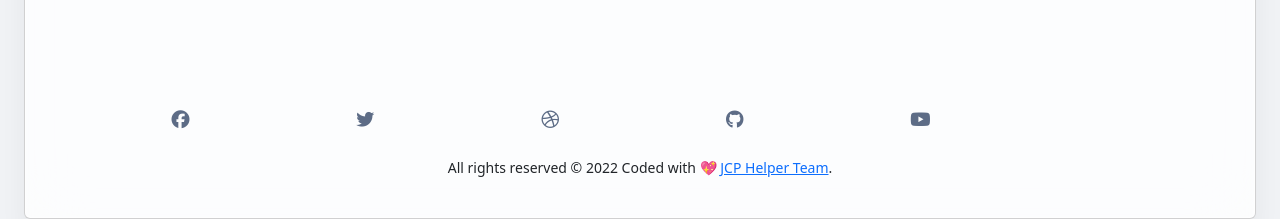
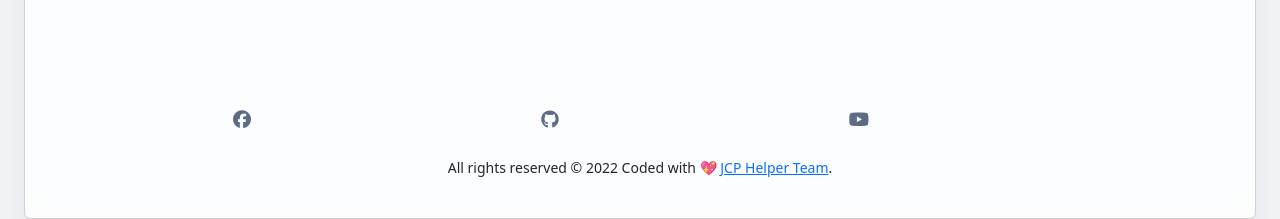
Before and after one commit to UlisesJuarez/JCP_helper-banco-de-datos, a Flask app: page / in a window 1280 px wide. Shown: the part 1909-2128 px from the top of the page. Run offline with Flask 2, Linux system fonts and the light colour scheme; some libraries are stand-ins or nearby versions.

Commit message:
enlace de documentacion funcionando

```diff
--- a/templates/index.html
+++ b/templates/index.html
@@ -61,14 +61,14 @@
                 </li>
 
                 <li class="nav-item ms-lg-auto">
-                  <a href="#" class="nav-link ps-2 d-flex cursor-pointer align-items-center" target="_blank" id="dropdownMenuDocs"
+                  <a href="https://documenter.getpostman.com/view/19268642/2s83tCMDkK" class="nav-link ps-2 d-flex cursor-pointer align-items-center" target="_blank" id="dropdownMenuDocs"
                     data-bs-toggle="dropdown" aria-expanded="false">
                     <i class="material-icons opacity-6 me-2 text-md">article</i>
                     Docs
                   </a>
                 </li>
                 <li class="nav-item ms-lg-auto">
-                  <a class="nav-link nav-link-icon me-2" href="#"
+                  <a class="nav-link nav-link-icon me-2" href="https://github.com/UlisesJuarez/JCP_helper-banco-de-datos"
                     target="_blank">
                     <i class="fa fa-github me-1"></i>
                     <p class="d-inline text-sm z-index-1 font-weight-bold" data-bs-toggle="tooltip"
@@ -208,7 +208,7 @@
               <p class="lead text-white opacity-8">Elaborada con ayuda de Postman, acceda y vea como realizar los diferentes tipos
                 de peticiones en la API, en diferentes lenguajes paso por paso.
               </p>
-              <a href="#"
+              <a href="https://documenter.getpostman.com/view/19268642/2s83tCMDkK"
                 class="text-white icon-move-right">
                 Leer docs.
                 <i class="fas fa-arrow-right text-sm ms-1"></i>
@@ -231,20 +231,7 @@
                 </li>
 
                 <li class="nav-item">
-                  <a class="nav-link pe-1" href="#" target="_blank">
-                    <i class="fab fa-twitter text-lg opacity-8"></i>
-                  </a>
-                </li>
-
-                <li class="nav-item">
-                  <a class="nav-link pe-1" href="#" target="_blank">
-                    <i class="fab fa-dribbble text-lg opacity-8"></i>
-                  </a>
-                </li>
-
-
-                <li class="nav-item">
-                  <a class="nav-link pe-1" href="#" target="_blank">
+                  <a class="nav-link pe-1" href="https://github.com/UlisesJuarez/JCP_helper-banco-de-datos" target="_blank">
                     <i class="fab fa-github text-lg opacity-8"></i>
                   </a>
                 </li>
```
